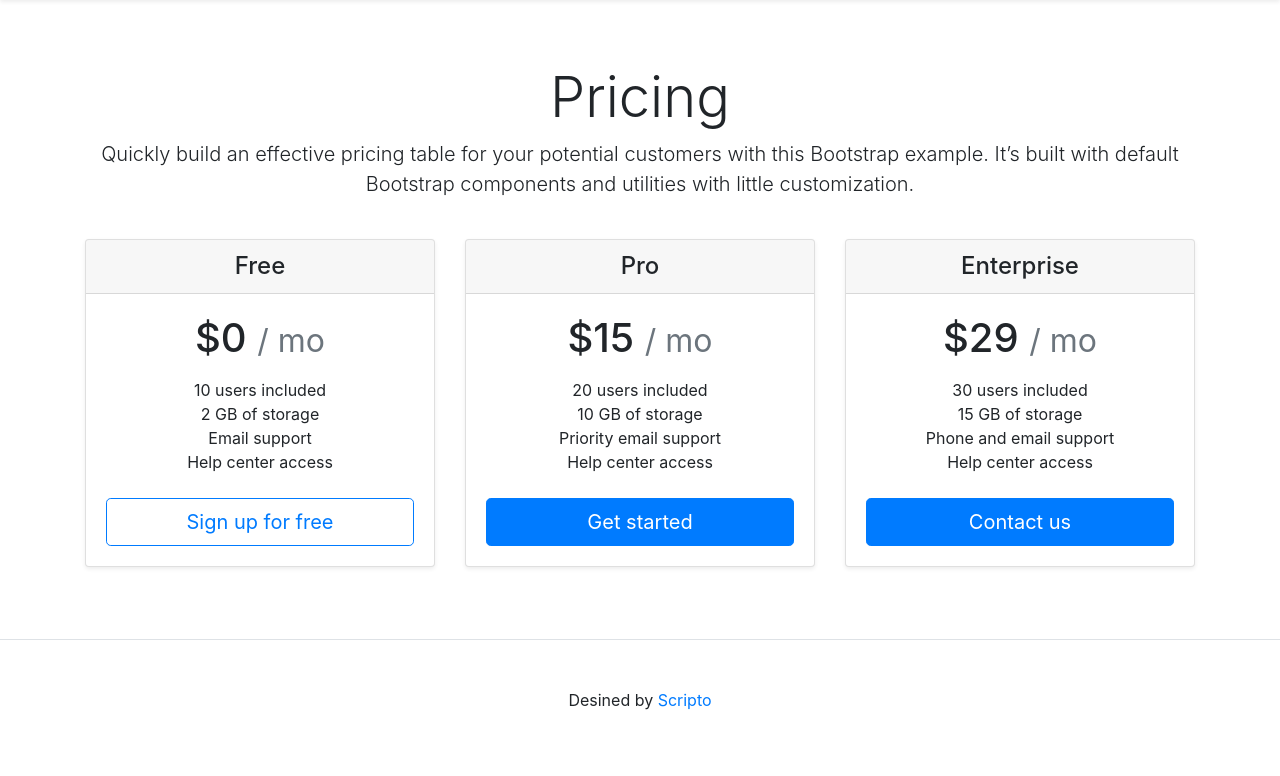
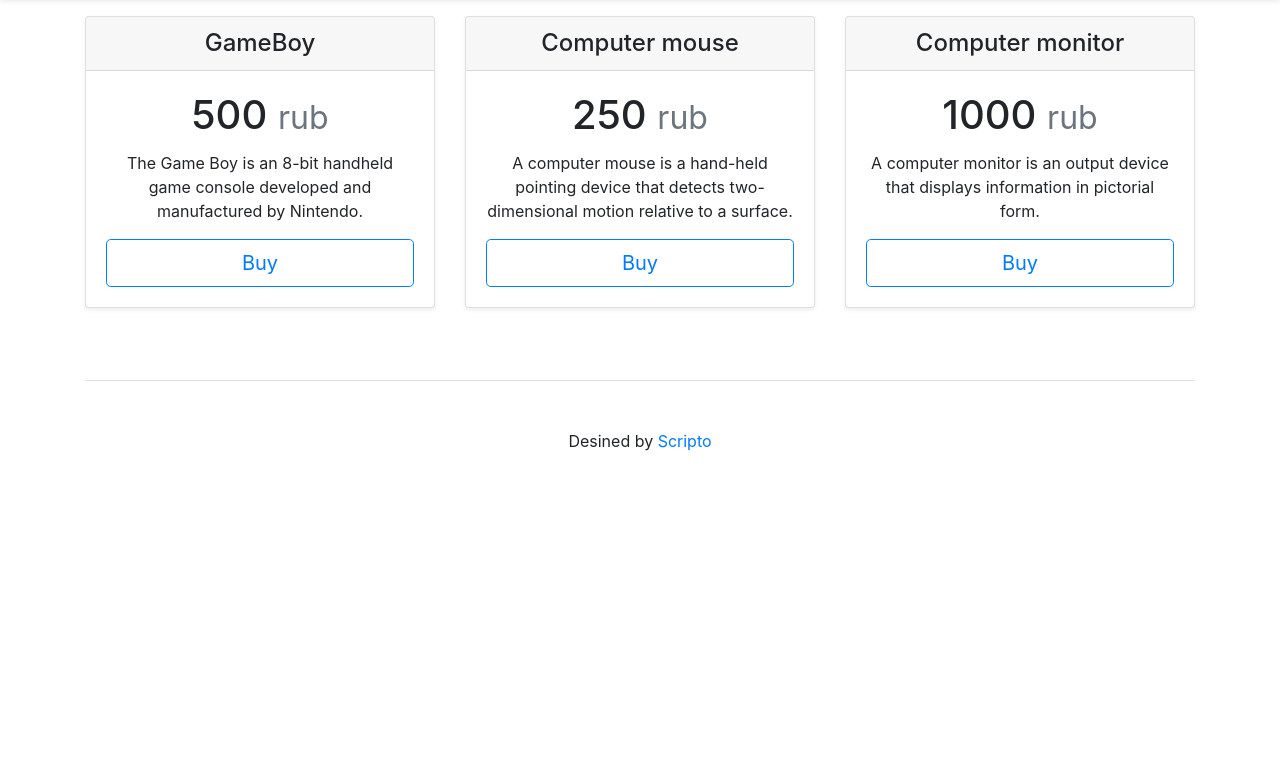
Before and after one commit to scripto2012/SimpleOnlineShop, a Flask app: page / in a window 1280 px wide. Shown: the part 71-847 px from the top of the page. After the commit the page ends 522 px from the top, so only its background shows below. Run offline with Flask 2, Linux system fonts and the light colour scheme; data comes from the database, SQL or seed files in the repository; both versions use the stored data as it was after the commit; some libraries are stand-ins or nearby versions.

Commit message:
version 1

```diff
--- a/main.py
+++ b/main.py
@@ -1,23 +1,43 @@
 from flask import Flask, render_template, request, redirect
 from flask_sqlalchemy import SQLAlchemy
 
+from cloudipsp import Api, Checkout
+
 app = Flask(__name__)
-app.config['SQLALCHEMY DATABASE_URI'] = 'sqlite:///shop.db'
-app.config['SQLALCHEMY TRACK_MODIFICATIONS'] = False
+app.config['SQLALCHEMY_DATABASE_URI'] = 'sqlite:///shop.db'
+app.config['SQLALCHEMY_TRACK_MODIFICATIONS'] = False
 db = SQLAlchemy(app)
 
 
-class Item(db.Model):
+class ItemTable(db.Model):
     id = db.Column(db.Integer, primary_key=True)
     name = db.Column(db.String(100), nullable=False)
     price = db.Column(db.Integer, nullable=False)
     status = db.Column(db.Boolean, default=True)
-    # desc = db.Column(db.Text, nullable=True)
+    desc = db.Column(db.String(1000), nullable=False)
 
+    def __repr__(self):
+        return self.name
+
+
+@app.route('/buy/<int:id>')
+def buy(id):
+    item = ItemTable.query.get(id)
+
+    api = Api(merchant_id=1396424,
+              secret_key='test')
+    checkout = Checkout(api=api)
+    data = {
+        "currency": "RUB",
+        "amount": str(item.price) + "00"
+    }
+    url = checkout.url(data).get('checkout_url')
+    return redirect(url)
 
 @app.route('/')
 def index():
-    return render_template('index.html')
+    items = ItemTable.query.all()
+    return render_template('index.html', data=items)
 
 
 @app.route('/about')
@@ -30,9 +50,9 @@ def add():
     if request.method == 'POST':
         name = request.form['name']
         price = request.form['price']
-        # desc = request.form['desc']
+        desc = request.form['desc']
 
-        item = Item(name=name, price=price)
+        item = ItemTable(name=name, price=price, desc=desc)
 
         try:
             db.session.add(item)
--- a/templates/add.html
+++ b/templates/add.html
@@ -11,6 +11,7 @@
     <form method="post">
         <input type="text" class="form-control" name="name" placeholder="Name"><br>
         <input type="number" class="form-control" name="price" placeholder="Price"><br>
+        <input type="text" class="form-control" name="desc" placeholder="Description"><br>
         <button class="btn btn-success" type="submit">Add new item</button>
     </form>
 </div>
--- a/templates/index.html
+++ b/templates/index.html
@@ -6,63 +6,19 @@
 
 {% block body %}
 <main class="container">
-  <div class="pricing-header px-3 py-3 pt-md-5 pb-md-4 mx-auto text-center">
-    <h1 class="display-4">Pricing</h1>
-    <p class="lead">Quickly build an effective pricing table for your potential customers with this Bootstrap example. It’s built with default Bootstrap components and utilities with little customization.</p>
-  </div>
-
-  <div class="row row-cols-1 row-cols-md-3 mb-3 text-center">
-    <div class="col">
-      <div class="card mb-4 shadow-sm">
+    <div class="card-deck mb-3 text-center">
+    {% for elem in data %}
+    <div class="card mb-4 shadow-sm">
       <div class="card-header">
-        <h4 class="my-0 fw-normal">Free</h4>
+        <h4 class="my-0 fw-normal">{{ elem.name }}</h4>
       </div>
       <div class="card-body">
-        <h1 class="card-title pricing-card-title">$0 <small class="text-muted">/ mo</small></h1>
-        <ul class="list-unstyled mt-3 mb-4">
-          <li>10 users included</li>
-          <li>2 GB of storage</li>
-          <li>Email support</li>
-          <li>Help center access</li>
-        </ul>
-        <button type="button" class="w-100 btn btn-lg btn-outline-primary">Sign up for free</button>
+        <h1 class="card-title pricing-card-title">{{ elem.price }} <small class="text-muted">rub</small></h1>
+          <p>{{ elem.desc }}</p>
+          <a href="/buy/{{ elem.id }}" class="w-100 btn btn-lg btn-outline-primary">Buy</a>
       </div>
     </div>
+    {% endfor %}
     </div>
-    <div class="col">
-      <div class="card mb-4 shadow-sm">
-      <div class="card-header">
-        <h4 class="my-0 fw-normal">Pro</h4>
-      </div>
-      <div class="card-body">
-        <h1 class="card-title pricing-card-title">$15 <small class="text-muted">/ mo</small></h1>
-        <ul class="list-unstyled mt-3 mb-4">
-          <li>20 users included</li>
-          <li>10 GB of storage</li>
-          <li>Priority email support</li>
-          <li>Help center access</li>
-        </ul>
-        <button type="button" class="w-100 btn btn-lg btn-primary">Get started</button>
-      </div>
-    </div>
-    </div>
-    <div class="col">
-      <div class="card mb-4 shadow-sm">
-      <div class="card-header">
-        <h4 class="my-0 fw-normal">Enterprise</h4>
-      </div>
-      <div class="card-body">
-        <h1 class="card-title pricing-card-title">$29 <small class="text-muted">/ mo</small></h1>
-        <ul class="list-unstyled mt-3 mb-4">
-          <li>30 users included</li>
-          <li>15 GB of storage</li>
-          <li>Phone and email support</li>
-          <li>Help center access</li>
-        </ul>
-        <button type="button" class="w-100 btn btn-lg btn-primary">Contact us</button>
-      </div>
-    </div>
-    </div>
-  </div>
-</main>
 {% endblock %}
+</main>>
--- a/templates/main.html
+++ b/templates/main.html
@@ -24,7 +24,7 @@
   <footer class="pt-4 my-md-5 pt-md-5 border-top">
     <div class="row">
       <div class="mx-auto text-center">
-          <p>Desined by <a href="#">Scripto</a></p>
+          <p>Desined by <a href="https://github.com/scripto2012">Scripto</a></p>
       </div>
     </div>
   </footer>
```
Also changed, not shown: shop.db (added).
